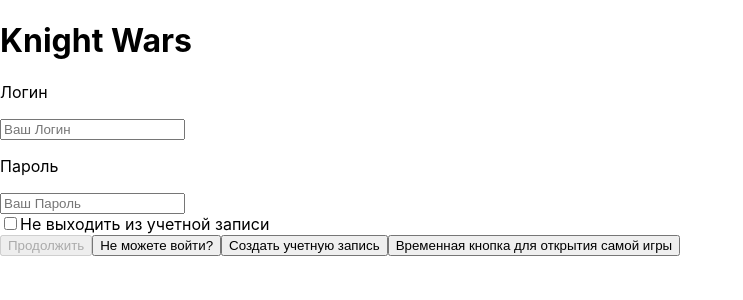
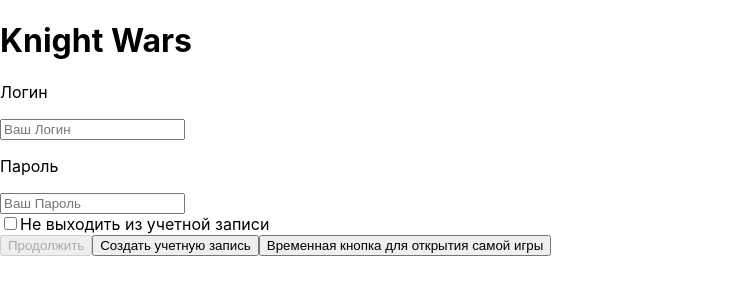
Before and after one commit to themilkpudding/IS21_project, a React (Create React App) app in the folder client/: page / in a window 1280 px wide. Shown: the top 300 px of the page, without its empty margins (0-743 px from the left). Built offline with nearby package versions, Linux system fonts and the light colour scheme.

Commit message:
Исправил остатки Password recovery
Удалил все остатки кода Password recovery в остальных страницах

```diff
--- a/client/src/pages/Login/Login.tsx
+++ b/client/src/pages/Login/Login.tsx
@@ -73,9 +73,6 @@ const Login: React.FC<IBasePage> = (props: IBasePage) => {
     const registrationClickHandler = () => {
         setPage(PAGES.REGISTRATION)
     };
-    const passwordRecoveryClickHandler = () => {
-        setPage(PAGES.PASSWORD_RECOVERY)
-    };
 
 
     return (<div className='login'>
@@ -115,7 +112,6 @@ const Login: React.FC<IBasePage> = (props: IBasePage) => {
                     text='Продолжить'
                     isDisabled={!isFormValid}
                 />
-                <Button onClick={passwordRecoveryClickHandler} text='Не можете войти?' />
                 <Button onClick={registrationClickHandler} text='Создать учетную запись' />
                 <button onClick={() => setPage(PAGES.GAME)}>Временная кнопка для открытия самой игры</button>
             </div>
--- a/client/src/pages/PageManager.tsx
+++ b/client/src/pages/PageManager.tsx
@@ -5,7 +5,6 @@ import GamePage from './Game/Game';
 import NotFound from './NotFound/NotFound';
 import Menu from './Menu/Menu';
 import Registration from './Registration/Registration';
-import PasswordRecovery from './PasswordRecovery/PasswordRecovery';
 import ClassShop from './ClassShop/ClassShop';
 import StartingGameMenu from './StartingGameMenu/StartingGameMenu';
 import Lobby from './Lobby/Lobby';
@@ -16,7 +15,6 @@ export enum PAGES {
     GAME,
     NOT_FOUND,
     MENU,
-    PASSWORD_RECOVERY,
     REGISTRATION,
     CLASS_SHOP,
     STARTING_GAME_MENU,
@@ -36,7 +34,6 @@ const PageManager: React.FC = () => {
             {page === PAGES.GAME && <GamePage setPage={setPage} />}
             {page === PAGES.NOT_FOUND && <NotFound setPage={setPage} />}
             {page === PAGES.MENU && <Menu setPage={setPage} />}
-            {page === PAGES.PASSWORD_RECOVERY && <PasswordRecovery setPage={setPage} />}
             {page === PAGES.REGISTRATION && <Registration setPage={setPage} />}
             {page === PAGES.CLASS_SHOP && <ClassShop setPage={setPage} />}
             {page === PAGES.STARTING_GAME_MENU && <StartingGameMenu setPage={setPage} />}
```
